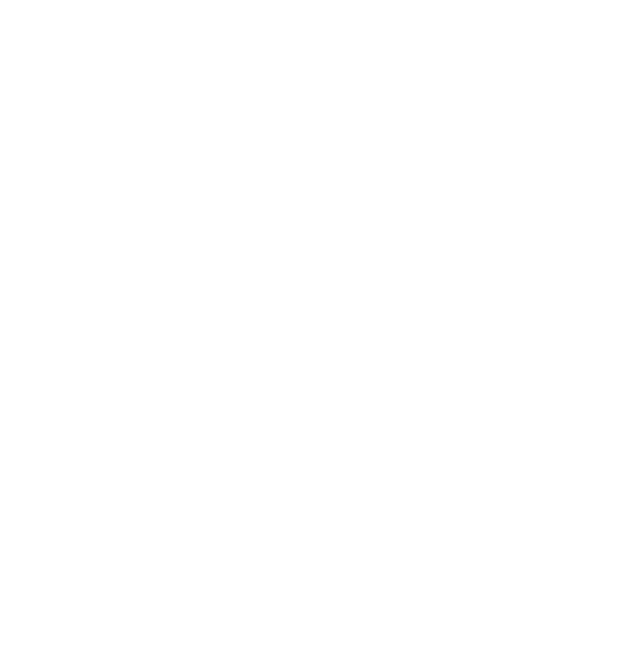
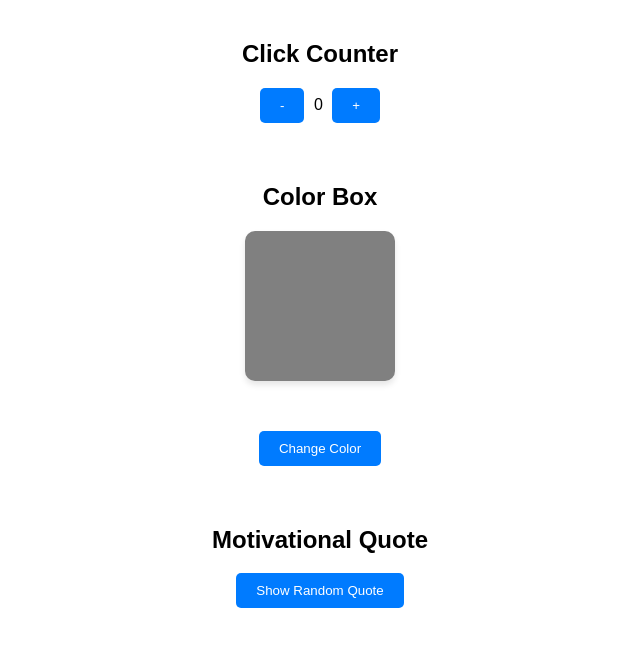
Before and after one commit to xbgmaster/finalexam_AlejandroEstebanMoraEcheverry, a plain HTML site: page index.html in a window 1280 px wide. Shown: the whole page, without its empty margins (320-960 px from the left). Drawn offline with Linux system fonts and the light colour scheme.

Commit message:
Implemented color changer functionality

```diff
--- a/index.html
+++ b/index.html
@@ -9,6 +9,26 @@
 </head>
 
 <body>
+
+    <section id="counterSectionId">
+        <h2>Click Counter</h2>
+        <button id="decrementBtnId">-</button>
+        <span id="counterDisplayBtnId">0</span>
+        <button id="incrementBtnId">+</button>
+    </section>
+
+    <section id="colorSectionId">
+        <h2>Color Box</h2>
+        <div id="colorBoxId"></div>
+        <button id="changeColorBtn">Change Color</button>
+    </section>
+
+    <section>
+        <h2>Motivational Quote</h2>
+        <button id="quoteBtnId">Show Random Quote</button>
+        <p id="quoteDisplayId"></p>
+    </section>
+
     <script src="script.js"></script>
 </body>
 
--- a/styles.css
+++ b/styles.css
@@ -0,0 +1,37 @@
+body {
+  font-family: Arial, sans-serif;
+  padding: 20px;
+  max-width: 600px;
+  margin: 0 auto;
+  display: flex;
+  flex-direction: column;
+  gap: 40px;
+  text-align: center;
+}
+
+button {
+  padding: 10px 20px;
+  margin: 0 5px;
+  cursor: pointer;
+  border: none;
+  border-radius: 5px;
+  background-color: #007bff;
+  color: white;
+  transition: background-color 1s ease;
+}
+
+button:hover {
+  background-color: #0056b3;
+}
+
+#colorBoxId {
+  width: 150px;
+  height: 150px;
+  background-color: gray;
+  border-radius: 10px;
+  box-shadow: 0 4px 6px rgba(0,0,0,0.1);
+  margin-bottom: 10px;
+  margin: 0 auto;
+  border-radius: 10px;
+  margin-bottom: 50px;
+}
```
